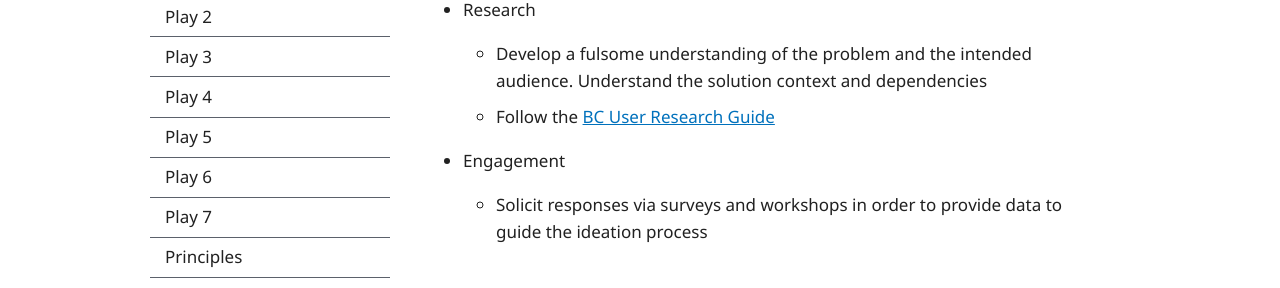
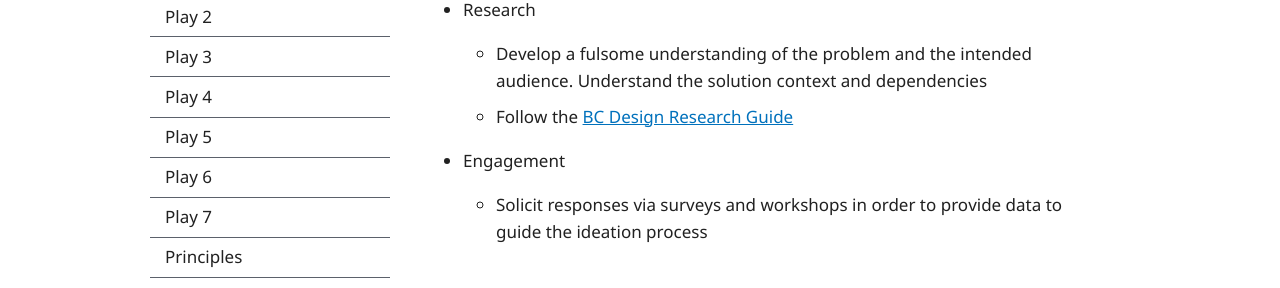
Before and after one commit to HeatherRemacle/exchangelabops, a Jekyll site: the page built from plays/play1.md, in a window 1280 px wide and 900 px high, scrolled down 2599 px. Shown: the part 434-722 px from the top of the window. Built offline with Jekyll 4.4.1, drawn with Linux system fonts in a browser that asks for light colours.

Commit message:
Update "User Research Guide" to "Design Research Guide"
This resource has just been updated and renamed.

```diff
--- a/plays/play1.md
+++ b/plays/play1.md
@@ -78,7 +78,7 @@ The Canadian and US federal governments detail a series of digital plays in thei
 ### Guidance to Consider
 - Research
     - Develop a fulsome understanding of the problem and the intended audience. Understand the solution context and dependencies
-    - Follow the [BC User Research Guide](https://bcgov.github.io/user-research-guide/){:target="_blank"}
+    - Follow the [BC Design Research Guide](https://bcgov.github.io/design-research-guide/){:target="_blank"}
 - Engagement
     - Solicit responses via surveys and workshops in order to provide data to guide the ideation process
 
```
